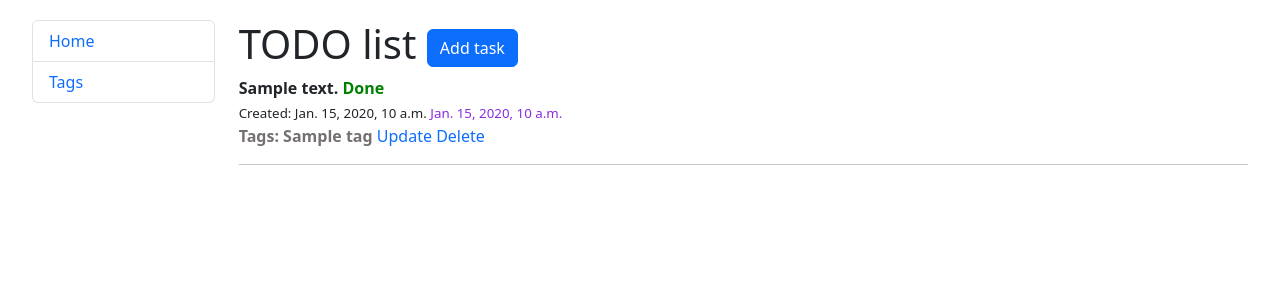
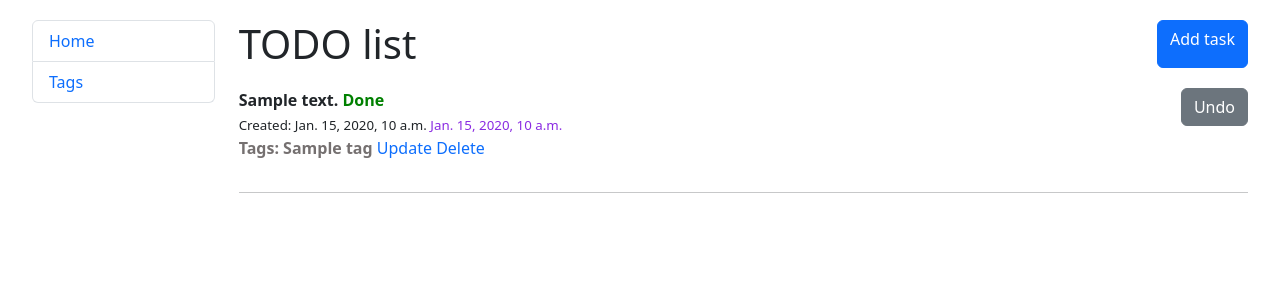
Before and after one commit to OksanaAdamchuk/Todo-List, a Django app: page / in a window 1280 px wide. Shown: the top 300 px of the page. Run offline with Django 4.2, Linux system fonts and the light colour scheme; tables that the repository leaves empty hold one stand-in row (values such as "Sample post").

Commit message:
add toggle button to task list, add styles

```diff
--- a/static/css/styles.css
+++ b/static/css/styles.css
@@ -1,5 +1,11 @@
 body {
   margin: 20px;
+}
+
+h1 {
+  display: flex;
+  justify-content: space-between;
+  margin-bottom: 20px;
 }
 
 ul {
@@ -29,3 +35,16 @@ ul {
 a.link-to-page {
   text-decoration: none;
 }
+
+form.link-to-assign {
+  display: inline-block;
+}
+
+li.task-item {
+  display: flex;
+  justify-content: space-between;
+}
+
+.left-paragraph {
+  flex-grow: 1;
+}
--- a/templates/todo/task_list.html
+++ b/templates/todo/task_list.html
@@ -3,7 +3,7 @@
 {% block content %}
   <h1>
     TODO list
-    <a href="#" class="btn btn-primary link-to-page">
+    <a href="{% url 'todo:task-create' %}" class="btn btn-primary link-to-page">
       Add task
     </a>
   </h1>
@@ -12,7 +12,8 @@
     <ul class="list-group">
 
       {% for task in task_list %}
-        <li>
+        <li class="task-item">
+          <p>
             <strong> {{ task.content }}
               {% if task.completed %}
               <span class="done-mark">Done</span>
@@ -38,6 +39,17 @@
                 Delete
               </a>
             </span>
+          </p>
+          <p class="left-paragraph">
+            <form action="{% url 'todo:toggle-task' task.pk %}" method="post" class="link-to-assign">
+              {% csrf_token %}
+              {% if task.completed %}
+                <button  class="btn btn-secondary">Undo</button>
+              {% else %}
+                <button class="btn btn-success">Complete</button>
+              {% endif %}
+            </form>
+          </p>
         </li>
         <hr>
       {% endfor %}
--- a/todo/models.py
+++ b/todo/models.py
@@ -16,7 +16,7 @@ class Task(models.Model):
     tags = models.ManyToManyField(Tag, related_name="tasks")
 
     class Meta:
-        ordering = ("completed", "created_at")
+        ordering = ("completed", "-created_at")
 
     def __str__(self) -> str:
         return self.content
--- a/todo/urls.py
+++ b/todo/urls.py
@@ -7,6 +7,7 @@ urlpatterns = [
     path(
         "", TaskListView.as_view(), name="task-list"
     ),
+    path("toggle/<int:pk>/", TaskListView.as_view(), name="toggle-task"),
     path(
         "task/create/", TaskCreateView.as_view(), name="task-create"
     ),
--- a/todo/views.py
+++ b/todo/views.py
@@ -1,4 +1,4 @@
-from django.shortcuts import render
+from django.shortcuts import get_object_or_404, redirect, render
 from django.urls import reverse_lazy
 from django.views import generic
 
@@ -8,6 +8,14 @@ from todo.models import Tag, Task
 class TaskListView(generic.ListView):
     model = Task
     queryset = Task.objects.prefetch_related("tags")
+
+    def post(self, request, *args, **kwargs):
+        pk = kwargs.get("pk")
+        task = get_object_or_404(Task, pk=pk)
+        task.completed = not task.completed
+        task.save()
+
+        return redirect("todo:task-list")
 
 
 class TagListView(generic.ListView):
```
Lines whose indentation alone changed are shown as unchanged.
